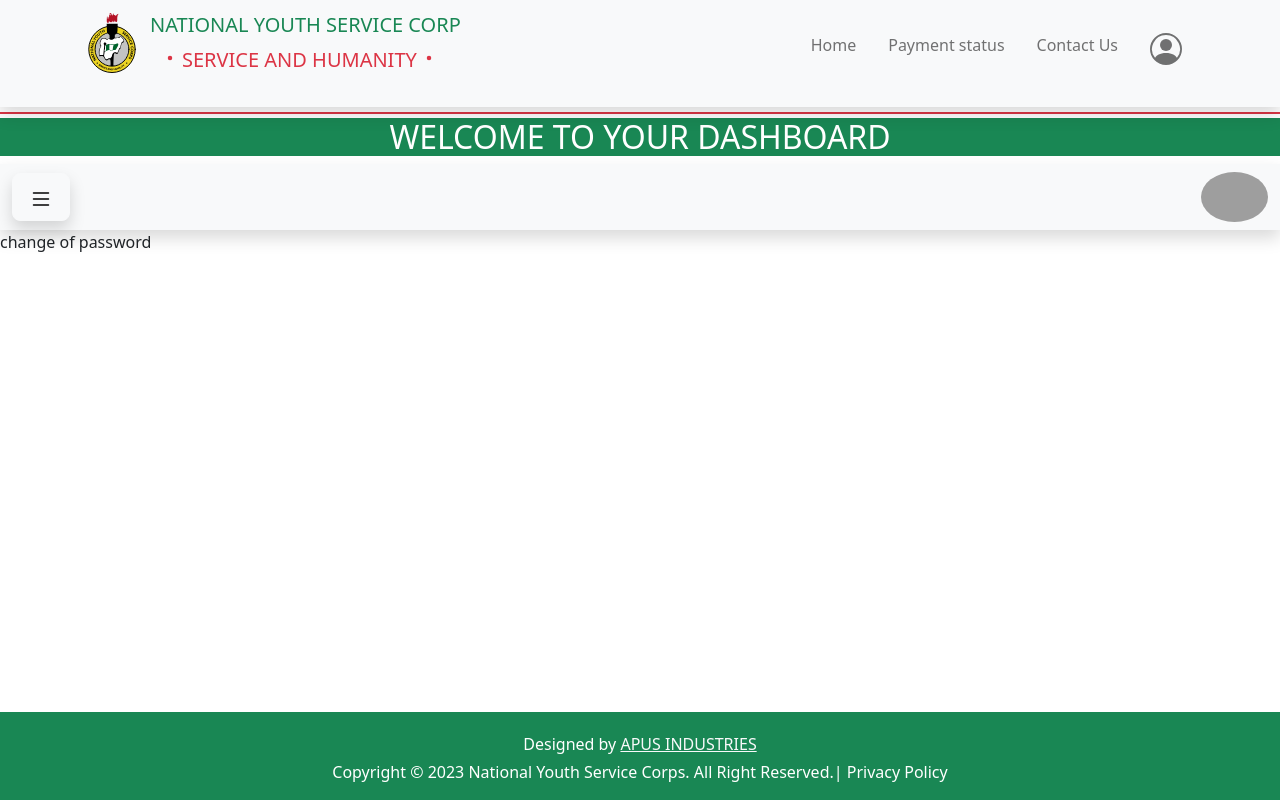
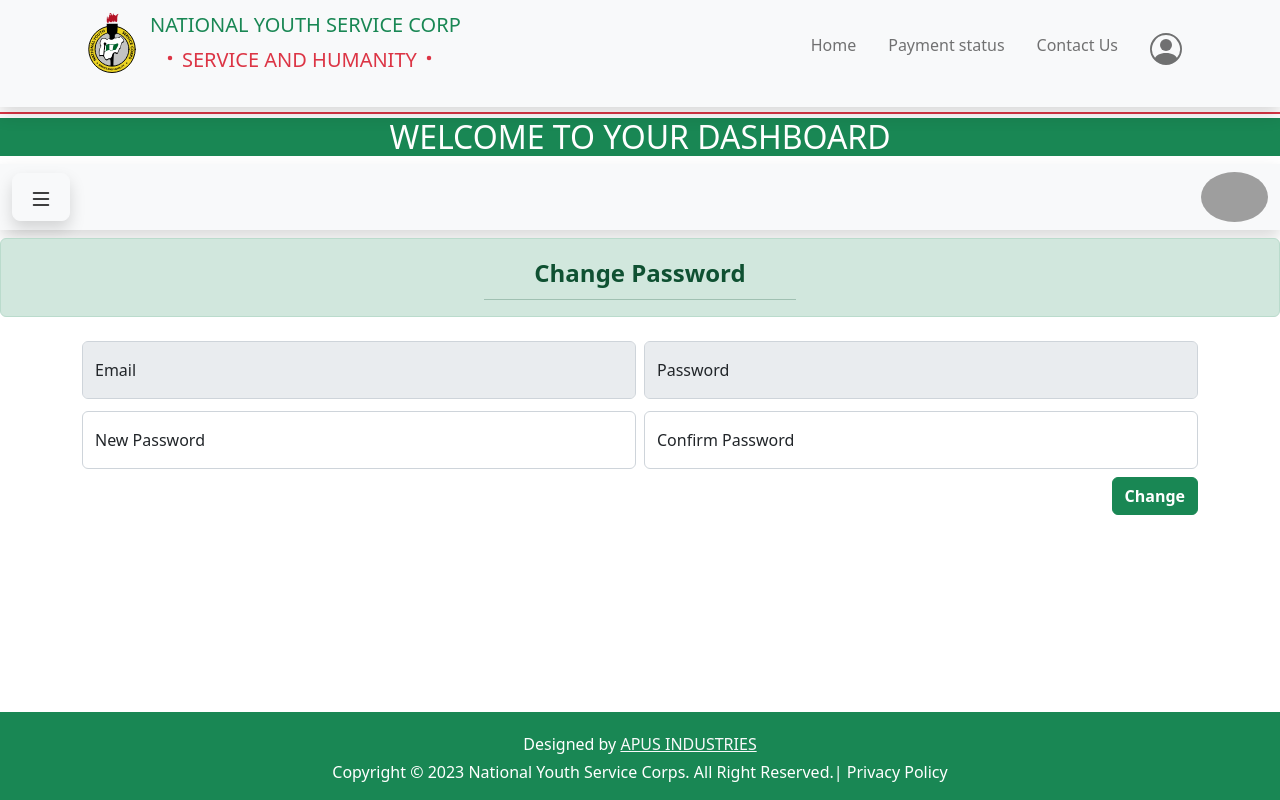
Before and after one commit to praisezee/nysc, a React (Create React App) app: page /dashboard/password-update in a window 1280 px wide. Built offline with nearby package versions, Linux system fonts and the light colour scheme; grey boxes are pictures that could not be loaded.

Commit message:
designed the password update form along side the local government clearance ui

```diff
--- a/src/components/dashboard/Clearance.jsx
+++ b/src/components/dashboard/Clearance.jsx
@@ -1,9 +1,39 @@
 import React from 'react'
+import { Alert, Table } from 'react-bootstrap';
 
 const Clearance = () => {
   return (
-    <div>
-      Clearance page
+    <div className='container-fluid'>
+      <Alert variant='success' className='my-1 text-center h3 text-capitalize'>
+        Monthly Clearance details
+        <hr className="w-25 mx-auto opacity-1 mt-2 mb-0" />
+      </Alert>
+      <Table striped bordered hover className='my-3'>
+      <thead>
+        <tr>
+          <th>S/N</th>
+          <th>Month</th>
+          <th>Status</th>
+        </tr>
+      </thead>
+      <tbody>
+        <tr>
+          <td>1</td>
+          <td>May</td>
+          <td>Present</td>
+        </tr>
+        <tr>
+          <td>2</td>
+          <td>June</td>
+          <td>Present</td>
+        </tr>
+        <tr>
+          <td>3</td>
+            <td>July</td>
+            <td>Present</td>
+        </tr>
+      </tbody>
+    </Table>
     </div>
   )
 }
--- a/src/components/dashboard/PasswordUpdate.jsx
+++ b/src/components/dashboard/PasswordUpdate.jsx
@@ -1,9 +1,50 @@
 import React from 'react'
+import { Alert, Container, Form, FormControl, Row, Col, FloatingLabel, Button } from 'react-bootstrap';
 
-const PasswordUpdate = () => {
+const PasswordUpdate = () =>
+{
+  const handleChange = () =>
+  {
+    console.log('changed')
+  }
+
   return (
-    <div>
-      change of password
+    <div className='py-2'>
+      <Alert variant='success' className=' mx-auto text-center fw-bold fs-4 text-capitalize'>
+        Change password
+        <hr className="w-25 mx-auto opacity-1 mt-2 mb-0" />
+      </Alert>
+      <Container>
+        <Form>
+          <Row className='g-2 my-1'>
+            <Col>
+              <FloatingLabel controlId='floatingInputGrid' label="Email" >
+                <FormControl placeholder='Enter your email address' type='email'disabled/>
+              </FloatingLabel>
+            </Col>
+            <Col>
+              <FloatingLabel controlId='floatingInputGrid' label="Password" >
+                <FormControl placeholder='Enter your email address' type='password' disabled/>
+              </FloatingLabel>
+            </Col>
+          </Row>
+          <Row className='g-2 my-1'>
+            <Col>
+              <FloatingLabel controlId='floatingInputGrid' label="New Password" >
+                <FormControl placeholder='Enter your email address' type='password'/>
+              </FloatingLabel>
+            </Col>
+            <Col>
+              <FloatingLabel controlId='floatingInputGrid' label="Confirm Password" >
+                <FormControl placeholder='Enter your email address' type='password'/>
+              </FloatingLabel>
+            </Col>
+          </Row>
+          <Button variant='success' className='my-1 float-end text-capitalize fw-bold' onClick={handleChange}>
+            change
+          </Button>
+        </Form>
+      </Container>
     </div>
   )
 }
```
Also changed, not shown: 1 other file (tests, documents, lock files or other folders).
